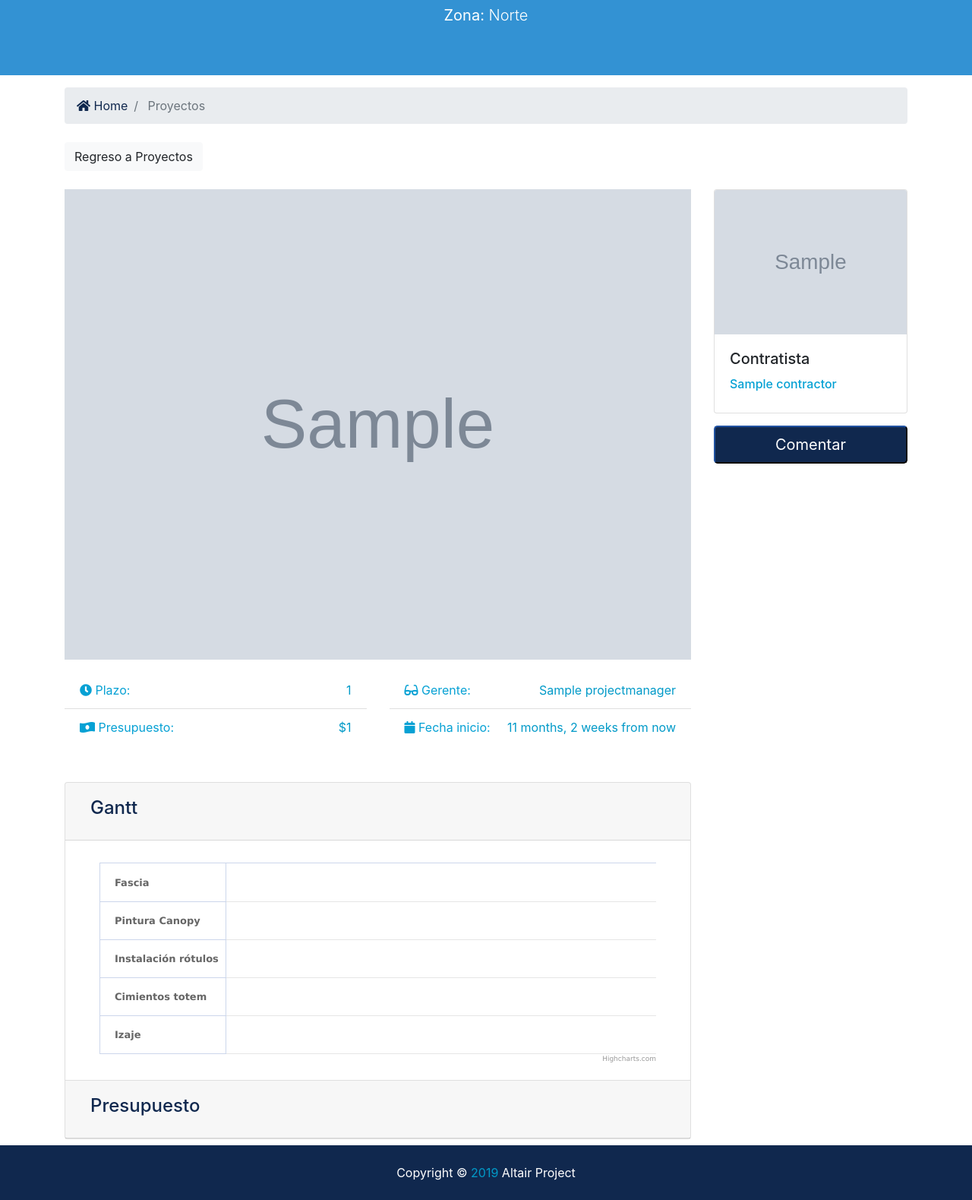
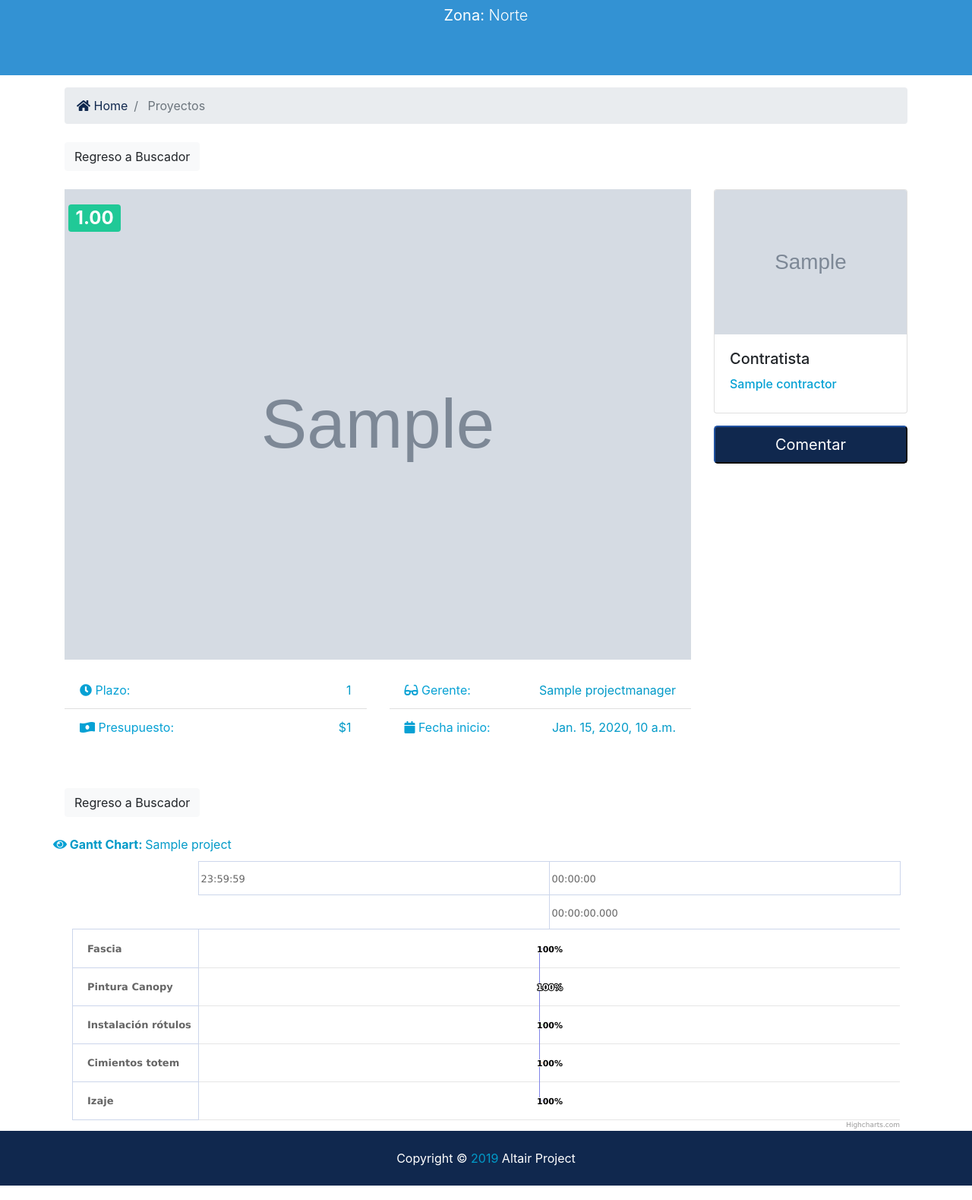
Before and after one commit to frobledoruiz/altair_project, a Django app: page /projects/1 in a window 1280 px wide. Shown: the part 276-1855 px from the top of the page at 76% size. Run offline with Django 3.2, Linux system fonts and the light colour scheme; tables that the repository leaves empty hold one stand-in row (values such as "Sample post"); grey boxes marked "Sample" are stand-in pictures; some libraries are stand-ins or nearby versions.

Commit message:
Date format and 404 error

```diff
--- /dev/null
+++ b/apro/__init__.py
@@ -0,0 +1,3 @@
+import pymysql
+
+pymysql.install_as_MySQLdb()
--- a/apro/settings.py
+++ b/apro/settings.py
@@ -83,9 +83,9 @@
 DATABASES = {
     'default': {
         'ENGINE': 'django.db.backends.mysql',
-        'NAME': 'db_apro',  # windows sys / mac db_apro
+        'NAME': 'sys',  # windows sys / mac db_apro
         'USER': 'root',
-        'PASSWORD': 'r0bl3d0Ruiz',  # root
+        'PASSWORD': 'root',  # root
         'HOST': 'localhost',
         'PORT': '3306',
     }
--- a/apro/static/css/style.css
+++ b/apro/static/css/style.css
@@ -2,9 +2,6 @@
   color: #029ac8;
 }
 
-.year span {
-  color: antiquewhite;
-}
 
 .btn-secondary {
   color: #fff !important; }
--- a/projects/views.py
+++ b/projects/views.py
@@ -14,8 +14,10 @@
     paginator = Paginator(projects, 3)
     page = request.GET.get('page')
     paged_projects = paginator.get_page(page)
+    #ganttimage = GanttImage.objects.filter(project_id=projects.id).lates('reporte_date')
     context = {
-        'projects': paged_projects
+        'projects': paged_projects,
+
     }
     return render(request, 'projects/projects.html', context)
 
@@ -23,6 +25,8 @@
 def project(request, project_id):
     project = get_object_or_404(Project, pk=project_id)
     ganttimage = GanttImage.objects.filter(project_id=project_id).latest('report_date')
+    #ganttimage = get_object_or_404(GanttImage, project_id=project_id).latest('report_date')
+
     context = {
         'project': project,
         'ganttimage': ganttimage
--- /dev/null
+++ b/templates/pages/404.html
@@ -0,0 +1 @@
+<h1>Page not found</h1>
--- a/templates/partials/_ganttimage.html
+++ b/templates/partials/_ganttimage.html
@@ -1,5 +1,5 @@
-<div id="container" class="col-md-12">
-<h2>No hay Gant para mostrar</h2>
+<div id="gantt" >
+<p>No hay Gantt para mostrar</p>
     <script src="http://code.highcharts.com/gantt/highcharts-gantt.js"></script>
     <script>
         // THE CHART
@@ -16,45 +16,45 @@
         //today.setUTCSeconds(0);
         //today.setUTCMilliseconds(0);
         //today = today.get
-        console.log(Date.UTC("{{ project.fascia_start | date:"Y, m, d"}}"))
+        console.log(Date.UTC("{{ project.fascia_end | date:"D, d M Y H:i:s"}}"))
         console.log("{{ project.fascia_end | date:"Y, m, d"}}")
-        Highcharts.ganttChart('container',
+        Highcharts.ganttChart('gantt',
                         {series: [{
                                     name: 'Rebranding {{ project.name }}',
                                     data: [{
                                         name: 'Fascia',
                                         id: 'fas',
                                         dependency: '{{ ganttimage.fascia_parent}}',
-                                        start: Date.UTC("{{ project.fascia_start | date:"Y, m, d"}}"),
-                                        end: Date.UTC("{{ project.fascia_end | date:"Y, m, d"}}"),
+                                        start: Date.parse("{{ project.fascia_start | date:"Y, m, d"}}"),
+                                        end: Date.parse("{{ project.fascia_end | date:"Y, m, d"}}"),
                                         completed: {{ganttimage.fascia_completion}},
                                     },{
                                         name: 'Pintura Canopy',
                                         id: 'pan',
                                         dependency: '{{ project.paint_parent}}',
-                                        start: Date.UTC("{{ project.paint_start | date:"Y, m, d"}}"),
-                                        end: Date.UTC("{{ project.paint_end | date:"Y, m, d"}}"),
+                                        start: Date.parse("{{ project.paint_start | date:"Y, m, d"}}"),
+                                        end: Date.parse("{{ project.paint_end | date:"Y, m, d"}}"),
                                         completed: {{ganttimage.paint_completion}},
                                     },{
                                         name: 'Instalación rótulos',
                                         id: 'sig',
                                         dependency: '{{ project.signage_parent}}',
-                                        start: Date.UTC("{{ project.signage_start | date:"Y, m, d"}}"),
-                                        end: Date.UTC("{{ project.signage_end | date:"Y, m, d"}}"),
+                                        start: Date.parse("{{ project.signage_start | date:"Y, m, d"}}"),
+                                        end: Date.parse("{{ project.signage_end | date:"Y, m, d"}}"),
                                         completed: {{ganttimage.signage_completion}},
                                     },{
                                        name: 'Cimientos totem',
                                        id: 'fun',
                                        dependency: '{{ project.fundation_parent}}',
-                                       start: Date.UTC("{{ project.fundation_start | date:"Y, m, d"}}"),
-                                       end: Date.UTC("{{ project.fundation_end | date:"Y, m, d"}}"),
+                                       start: Date.parse("{{ project.fundation_start | date:"Y, m, d"}}"),
+                                       end: Date.parse("{{ project.fundation_end | date:"Y, m, d"}}"),
                                        completed: {{ganttimage.fundation_completion}},
                                     },{
                                       name: 'Izaje',
                                       id: 'lif',
                                       dependency: '{{ project.lifting_parent}}',
-                                      start: Date.UTC("{{ project.lifting_start | date:"Y, m, d"}}"),
-                                      end: Date.UTC("{{ project.lifting_end | date:"Y, m, d"}}"),
+                                      start: Date.parse("{{ project.lifting_start | date:"Y, m, d"}}"),
+                                      end: Date.parse("{{ project.lifting_end | date:"Y, m, d"}}"),
                                       completed: {{ganttimage.lifting_completion}},
                                     }]
                                 }],
--- a/templates/projects/project.html
+++ b/templates/projects/project.html
@@ -33,11 +33,16 @@
 <!-- Project Pictures -->
 <section id="listing" class="py-2">
     <div class="container">
-        <a href="{% url 'projects' %}" class="btn btn-light mb-4">Regreso a Proyectos</a>
+        <a href="{% url 'index' %}" class="btn btn-light mb-4">Regreso a Buscador</a>
         <div class="row">
             <div class="col-md-9">
                 <!-- Home Main Image -->
                 <img src="{{ project.main_photo.url }}" alt="" class="img-main img-fluid mb-3">
+                <div class="card-img-overlay">
+                        <h2>
+                            <span class="badge badge-success text-white">{{ganttimage.fascia_completion}}</span>
+                        </h2>
+                    </div>
 
                 <!-- Fields -->
                 <div class="row mb-5 fields">
@@ -61,84 +66,15 @@
                             </li>
                             <li class="list-group-item text-secondary">
                                 <i class="fas fa-calendar"></i> Fecha inicio:
-                                <span class="float-right">{{ project.create_date | naturaltime }}</span>
+                                <span class="float-right">{{ project.create_date }}</span>
                             </li>
                         </ul>
                     </div>
-                </div>
 
-
-                <!-- Graphs and Budget-->
-                <div class="accordion" id="accordionExample">
-                    <div class="card">
-                        <div class="card-header" id="headingOne">
-                            <h5 class="mb-0">
-                                <button class="btn btn-link" type="button" data-toggle="collapse" data-target="#collapseOne"
-                                    aria-expanded="true" aria-controls="collapseOne">
-                                    <h4>Gantt</h4>
-                                </button>
-                            </h5>
-                        </div>
-
-                        <div id="collapseOne" class="collapse show" aria-labelledby="headingOne" data-parent="#accordionExample">
-                            <div class="card-body">
-                                <!--Gant Chart-->
-                                {% include 'partials/_ganttimage.html'%}
-                            </div>
-                        </div>
-                    </div>
-                    <div class="card">
-                        <div class="card-header" id="headingTwo">
-                            <h5 class="mb-0">
-                                <button class="btn btn-link collapsed" type="button" data-toggle="collapse" data-target="#collapseTwo"
-                                    aria-expanded="false" aria-controls="collapseTwo">
-                                    <h4>Presupuesto</h4>
-                                </button>
-                            </h5>
-                        </div>
-                        <div id="collapseTwo" class="collapse" aria-labelledby="headingTwo" data-parent="#accordionExample">
-                            <div class="card-body">
-                                <!--Budget Chart-->
-
-                                <div class="col-md-12">
-                                    <table class="table table-striped">
-                                        <thead>
-                                            <tr>
-                                                <th scope="col">#</th>
-                                                <th scope="col">First</th>
-                                                <th scope="col">Last</th>
-                                                <th scope="col">Handle</th>
-                                            </tr>
-                                        </thead>
-                                        <tbody>
-                                            <tr>
-                                                <th scope="row">1</th>
-                                                <td>Mark</td>
-                                                <td>Otto</td>
-                                                <td>@mdo</td>
-                                            </tr>
-                                            <tr>
-                                                <th scope="row">2</th>
-                                                <td>Jacob</td>
-                                                <td>Thornton</td>
-                                                <td>@fat</td>
-                                            </tr>
-                                            <tr>
-                                                <th scope="row">3</th>
-                                                <td>Larry</td>
-                                                <td>the Bird</td>
-                                                <td>@twitter</td>
-                                            </tr>
-                                        </tbody>
-                                    </table>
-                                </div>
-                            </div>
-                        </div>
-                    </div>
                 </div>
             </div>
             <!--Contractor Info-->
-            <div class="col-md-3">
+            <div class="float-right col-md-3">
                 <div class="card mb-3">
                     <img class="card-img-top" src="{{ project.contractor.contractor_logo.url }}" alt="Seller of the month">
                     <div class="card-body">
@@ -149,9 +85,21 @@
                 <button class="btn-primary btn-block btn-lg" data-toggle="modal" data-target="#inquiryModal">Comentar</button>
             </div>
         </div>
+</section>
+<section>
+    <div class="container">
+        <a href="{% url 'index' %}" class="btn btn-light mb-4">Regreso a Buscador</a>
+        <div class="row">
+            <div class="text-secondary">
+                <i class="fas fa-eye":before></i><span><strong> Gantt Chart: </strong> {{ project.name }}</span>
+            </div>
+
+            <div class="float-right col-md-12">
+                    {% include 'partials/_ganttimage.html'%}
+            </div>
+        </div>
     </div>
 </section>
 
 
-
 {% endblock content %}
```
Also changed, not shown: convert_date.js (added, +7 -0 lines), templates/projects/projects.html (+6 -1 lines).
